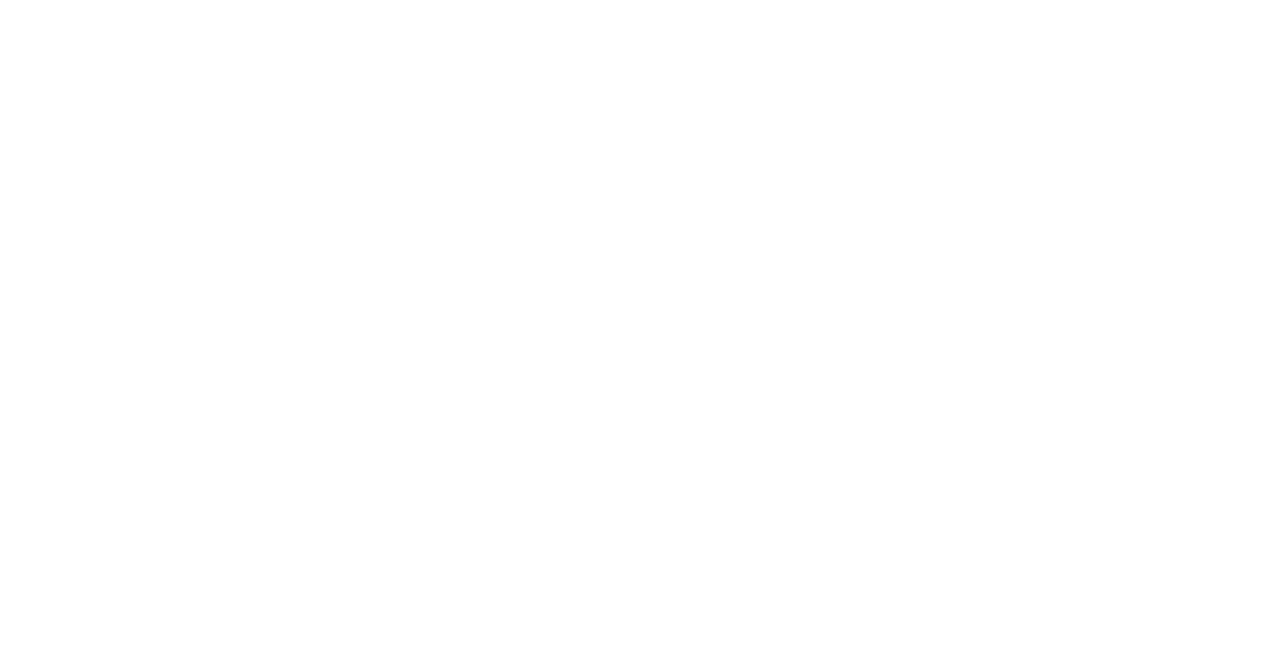
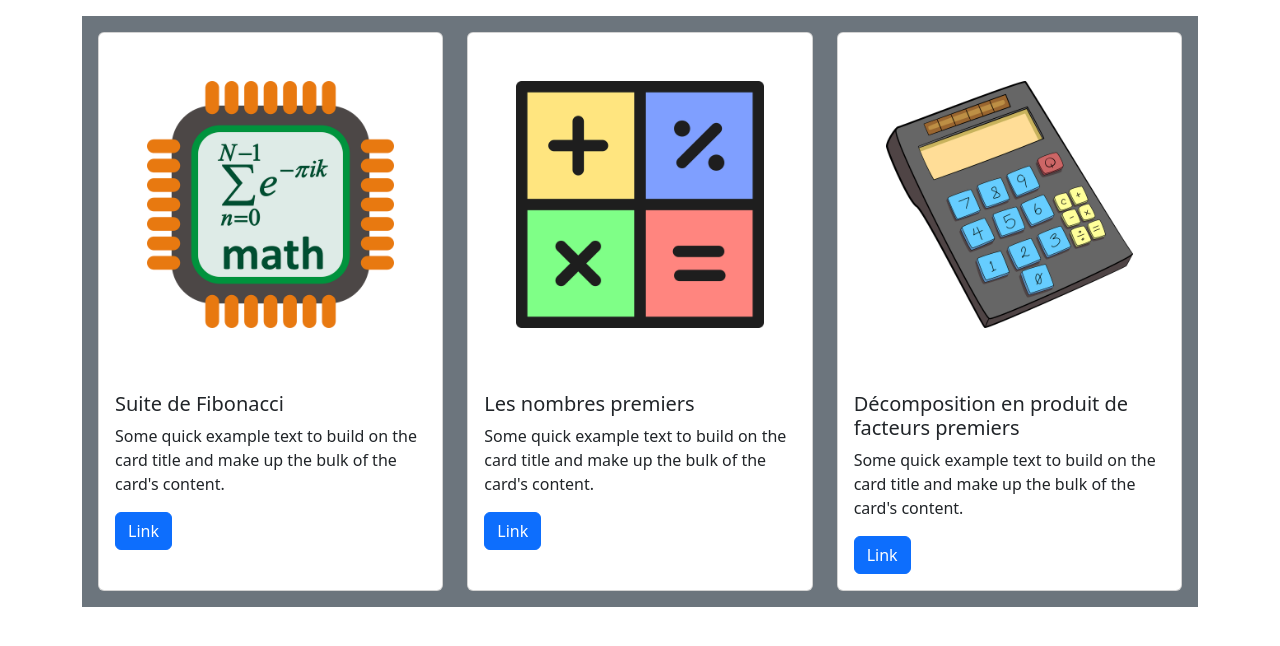
Before and after one commit to remymerienne/Defis_Turing, a website with bundled scripts: page index.html in a window 1280 px wide. Built offline with nearby package versions, Linux system fonts and the light colour scheme.

Commit message:
add firt html structure

```diff
--- a/index.html
+++ b/index.html
@@ -14,6 +14,65 @@
     <!-- <script defer src="./dist/js/index.bundle.min.js"></script> -->
   </head>
   <body>
+    <div class="container">
+      <main class="bg-secondary mt-3 p-3">
+        <div class="row row-cols-1 row-cols-md-2 row-cols-lg-3 g-4">
+          <div class="col">
+            <div class="card h-100">
+              <img
+                src="dist/img/math-152688_1280.png"
+                class="card-img-top p-5"
+                alt=""
+              />
+              <div class="card-body">
+                <h5 class="card-title">Suite de Fibonacci</h5>
+                <p class="card-text">
+                  Some quick example text to build on the card title and make up
+                  the bulk of the card's content.
+                </p>
+                <a href="#" class="btn btn-primary">Link</a>
+              </div>
+            </div>
+          </div>
+          <div class="col">
+            <div class="card h-100">
+              <img
+                src="dist/img/math-6683827_1280.png"
+                class="card-img-top p-5"
+                alt=""
+              />
+              <div class="card-body">
+                <h5 class="card-title">Les nombres premiers</h5>
+                <p class="card-text">
+                  Some quick example text to build on the card title and make up
+                  the bulk of the card's content.
+                </p>
+                <a href="#" class="btn btn-primary">Link</a>
+              </div>
+            </div>
+          </div>
+          <div class="col">
+            <div class="card h-100">
+              <img
+                src="dist/img/school-1555910_1280.png"
+                class="card-img-top p-5"
+                alt=""
+              />
+              <div class="card-body">
+                <h5 class="card-title">
+                  Décomposition en produit de facteurs premiers
+                </h5>
+                <p class="card-text">
+                  Some quick example text to build on the card title and make up
+                  the bulk of the card's content.
+                </p>
+                <a href="#" class="btn btn-primary">Link</a>
+              </div>
+            </div>
+          </div>
+        </div>
+      </main>
+    </div>
     <!-- ! Bootstrap -->
     <script src="./dist/js/bootstrap.bundle.min.js"></script>
     <!-- ! Tooltip Bootstrap -->
```
